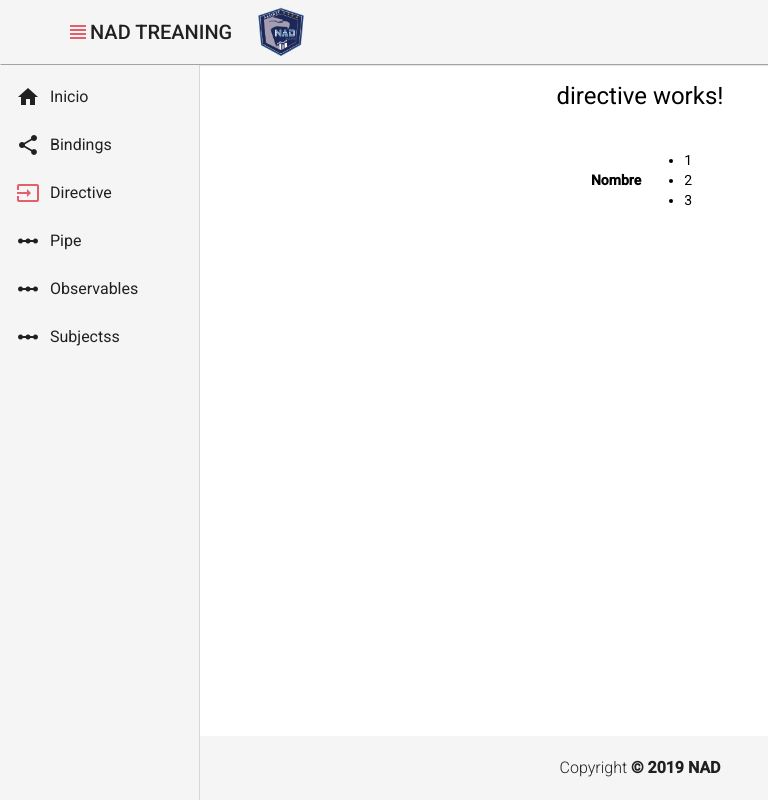
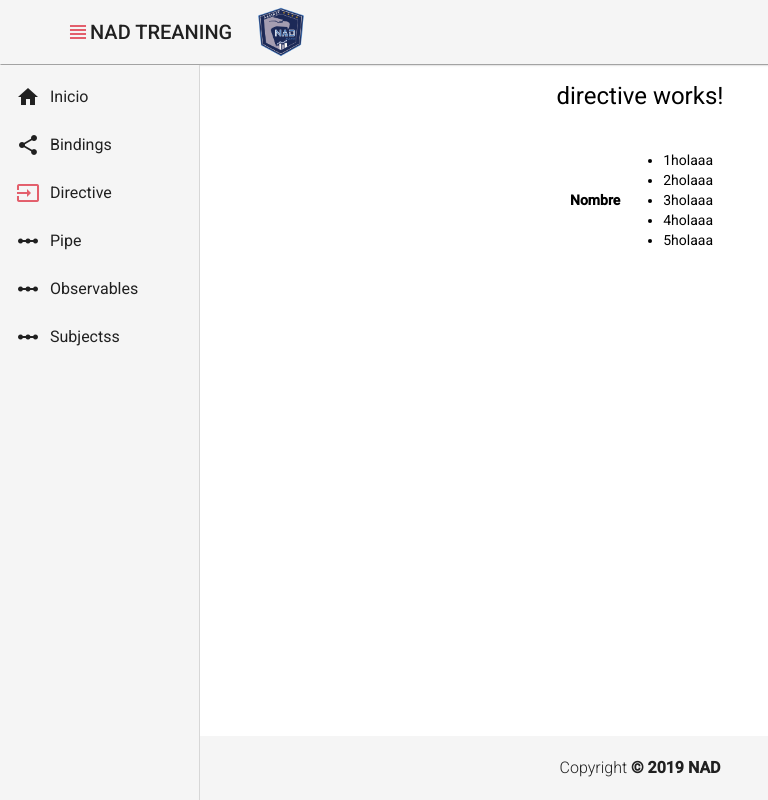
Before and after one commit to cjimenez715/Nad.Trainning.WebApp, an Angular app: page /app-directive in a window 1280 px wide. Shown: the whole page, without its empty margins (0-768 px from the left). Built offline with nearby package versions, Linux system fonts and the light colour scheme.

Commit message:
directivas pipes observables  changes

```diff
--- a/src/app/directives/for.directive.ts
+++ b/src/app/directives/for.directive.ts
@@ -6,6 +6,7 @@ import { thistle } from 'color-name';
 })
 export class ForDirective implements OnInit{
   @Input('appForEm') numbers: number[]
+  @Input('appForTexto') mombre: string
   constructor(
     private container : ViewContainerRef,
     private template: TemplateRef<any>) {
@@ -14,7 +15,7 @@ export class ForDirective implements OnInit{
   ngOnInit(): void{
     console.log(this.numbers)
     for(let number of this.numbers){
-      this.container.createEmbeddedView(this.template, {$implicit: number});
+      this.container.createEmbeddedView(this.template, {$implicit: number + this.mombre});
     }
   }
 
--- a/src/app/modules/elements/directive/directive.component.html
+++ b/src/app/modules/elements/directive/directive.component.html
@@ -9,6 +9,6 @@
 
   </table>
   <ul>
-      <li *appFor="let n Em [1, 2, 3]  " >  {{n}}   </li>
+      <li *appFor="let n Em [1, 2, 3,4, 5]   Texto 'holaaa' " >  {{n}}   </li>
   </ul>
   </section>
--- a/src/app/modules/elements/pipe/pipe.component.html
+++ b/src/app/modules/elements/pipe/pipe.component.html
@@ -8,7 +8,7 @@
 <h1>date.. {{currentdate}}</h1>
 
 <h1>date pipe short............. {{currentdate  | date:'shortDate'}}</h1>
-<h1>date pipe fullDate.......... {{currentdate  | date:'fullDate' }}</h1>
+<h1>date pipe fullDate.......... {{currentdate  | date:'fullDate'  | uppercase}}</h1>
 
 <th>amount</th>
 <h1>amount............. {{amount}}</h1>
--- a/src/app/modules/elements/subjectss/subjectss.component.ts
+++ b/src/app/modules/elements/subjectss/subjectss.component.ts
@@ -24,7 +24,7 @@ export class SubjectssComponent implements OnInit {
   }
   completar() : void{
     this.numeroSubject.complete();
-   // this.numeroSubject.unsubscribe();
+    this.numeroSubject.unsubscribe();
   }
 
 }
```
